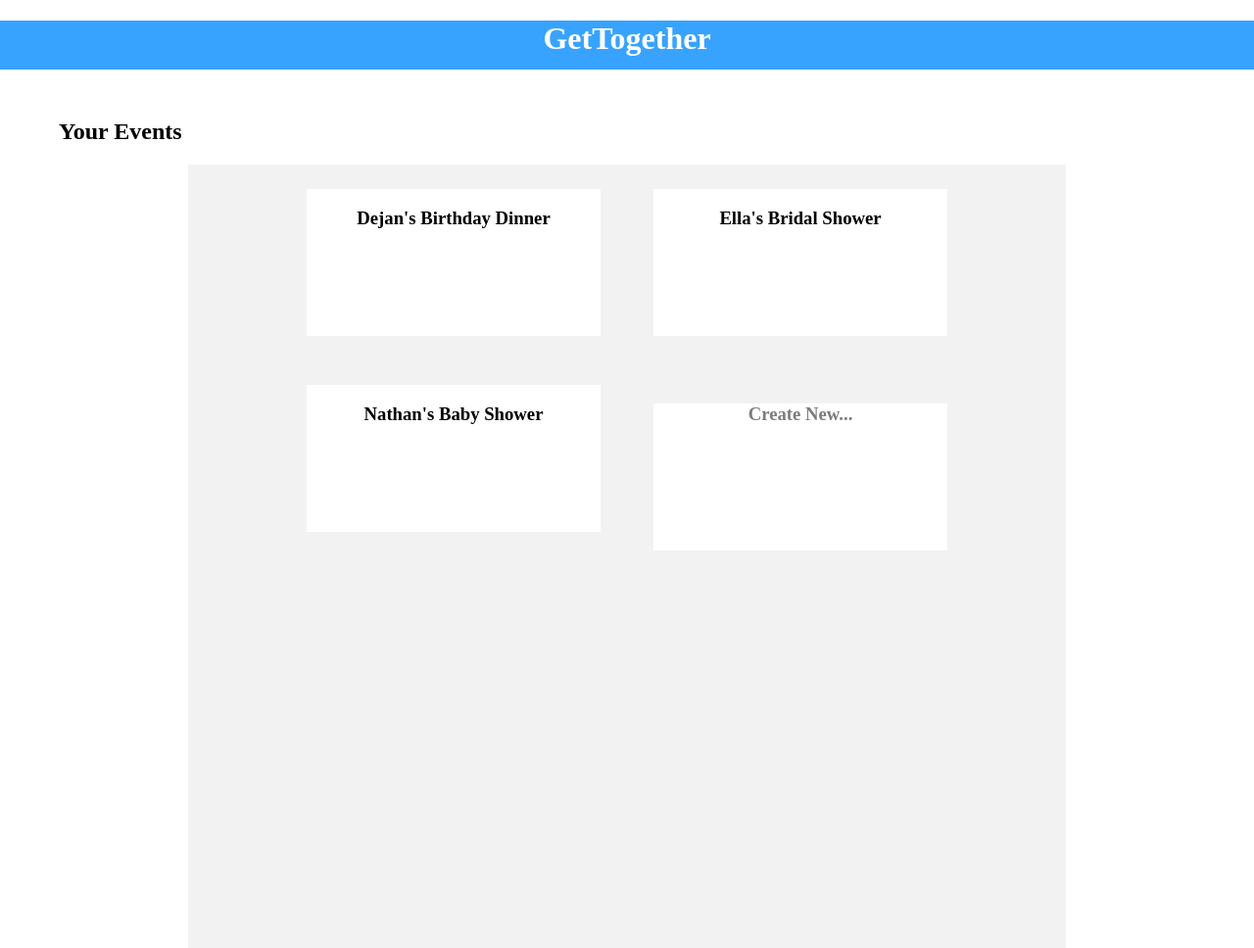
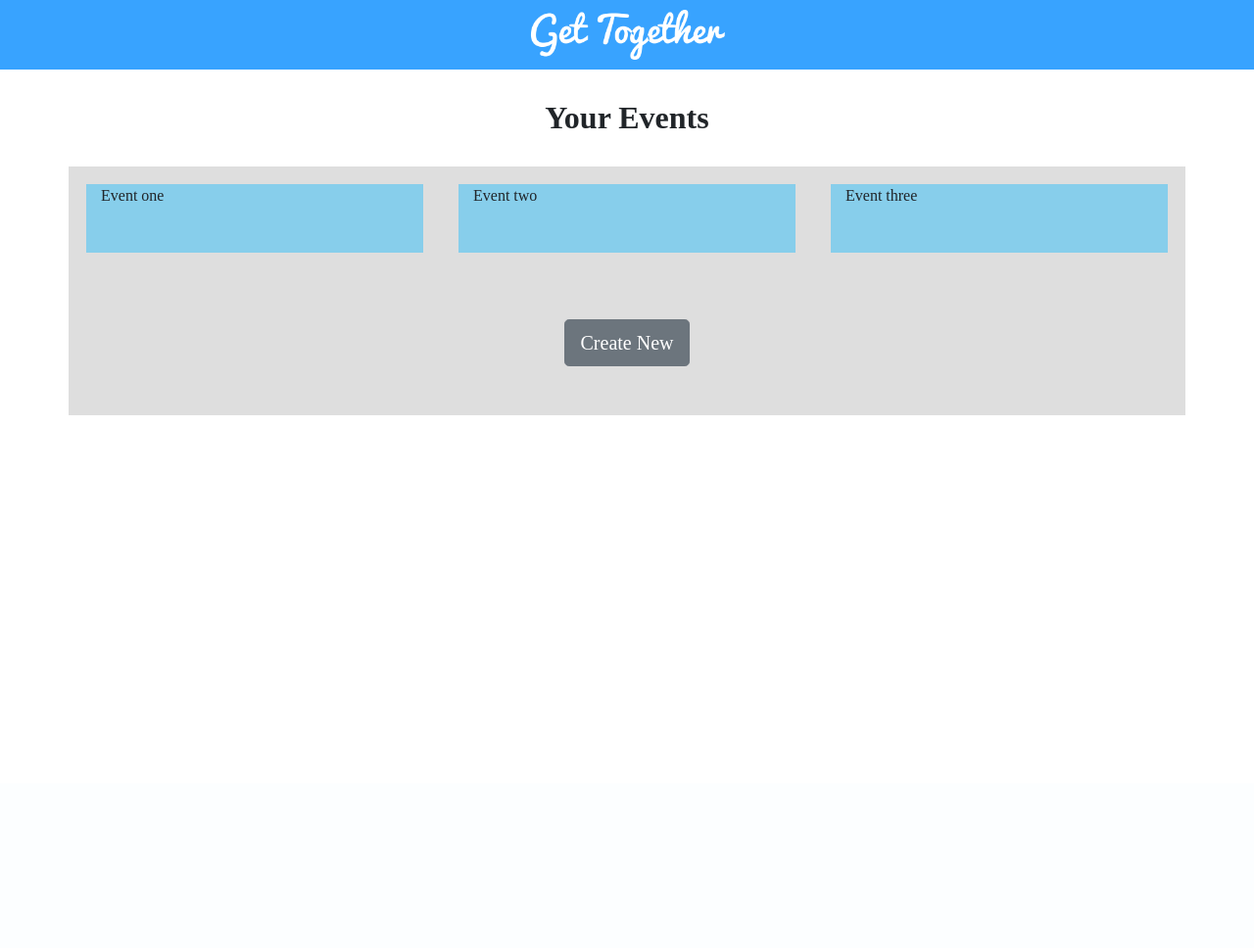
Before and after one commit to ellakoo05/GetTogether, a PHP site: page /Dashboard.html in a window 1280 px wide. Shown: the whole page at 98% size. After the commit the page ends 424 px from the top, so only its background shows below. Run offline with PHP 8.4, Linux system fonts and the light colour scheme.

Commit message:
Dashboard Changes
bootstrap

```diff
--- a/Dashboard.css
+++ b/Dashboard.css
@@ -1,51 +1,35 @@
-html{
-  margin:0;
-}
-
 body{
   font-family: 'Nunito';
-  margin: 0;
-}
-
-h2{
-  padding-left: 60px;
-  padding-top: 30px;
-}
-
-a{
-  text-decoration: none;
-  color: black;
 }
 
 #banner{
   margin: 0;
   background-color: #38a3ff;
   text-align: center;
-  height: 50px;
-  color: white;
+  height: auto;
+  padding: 10px;
 }
 
-#events{
-  width: 70vw;
-  height: 100vh;
-  background-color: #f2f2f2;
+#new{
   text-align: center;
-  margin: auto;
-  left: 0;
-  right: 0;
+  margin: 50px;
 }
 
-#createNew{
-  color: #7c7c7c;
-  margin: auto;
-
+h2{
+  text-align: center;
+  margin: 30px;
+  font-weight: 600;
+}
+#title{
+  width: 200px;
 }
 
-.eventTile{
-  display: inline-block;
-  margin: 25px;
-  width: 300px;
-  height: 150px;
-  background-color: white;
+.container{
+  background-color: rgba(106, 106, 106, 0.22);
+}
 
+.col{
+  height: 70px;
+  background-color: skyblue;
+  margin: 18px;
 }
--- a/Dashboard.html
+++ b/Dashboard.html
@@ -1,39 +1,42 @@
 <!DOCTYPE html>
 <html lang="en">
   <head>
-  <meta charset="UTF-8">
+    <!-- Required meta tags -->
+    <meta charset="utf-8">
+    <meta name="viewport" content="width=device-width, initial-scale=1, shrink-to-fit=no">
+
+    <!-- Bootstrap CSS -->
+    <link rel="stylesheet" href="https://stackpath.bootstrapcdn.com/bootstrap/4.3.1/css/bootstrap.min.css" integrity="sha384-ggOyR0iXCbMQv3Xipma34MD+dH/1fQ784/j6cY/iJTQUOhcWr7x9JvoRxT2MZw1T" crossorigin="anonymous">
+
+    <link rel="stylesheet" href="Dashboard.css">
+
     <title>Dashboard</title>
-  <link rel="stylesheet" href="Dashboard.css">
   </head>
   <body>
    <div id="banner">
-    <h1>GetTogether</h1>
+    <img id="title" src="./src/assets/title.png" alt="GetTogether">
     </div>
 
     <h2>Your Events</h2>
 
+   <div class="container">
+  <div class="row align-items-start">
+    <div class="col">
+      Event one
+    </div>
+    <div class="col">
+      Event two
+    </div>
+    <div class="col">
+      Event three
+    </div>
+  </div>
 
-  <div id="events">
-   <a href="#">
-    <div class="eventTile">
-      <h3>Dejan's Birthday Dinner</h3>
+  <div class="text-center">
+      <button id="new" type="button" class="btn btn-secondary btn-lg">Create New</button>
     </div>
-    </a>
-    <a href="#">
-    <div class="eventTile">
-      <h3>Ella's Bridal Shower</h3>
+
   </div>
-    </a>
-    <a href="#">
-    <div class="eventTile">
-      <h3>Nathan's Baby Shower</h3>
-    </div>
-    </a>
-    <a href="#">
-    <div class="eventTile">
-      <h3 id="createNew">Create New...</h3>
-    </div>
-    </a>
-  </div>
+
   </body>
 </html>
```
Lines whose indentation alone changed are shown as unchanged.
